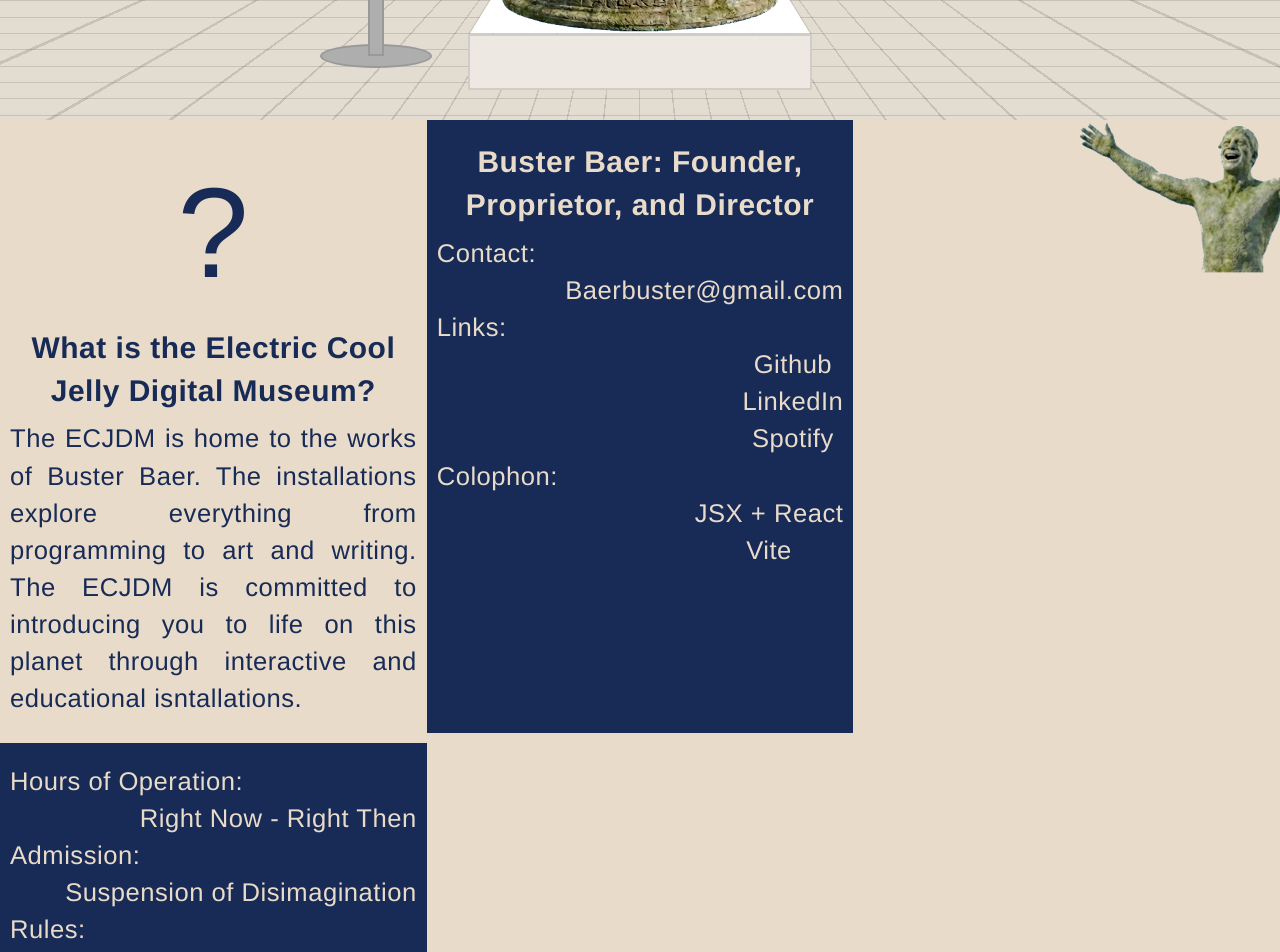
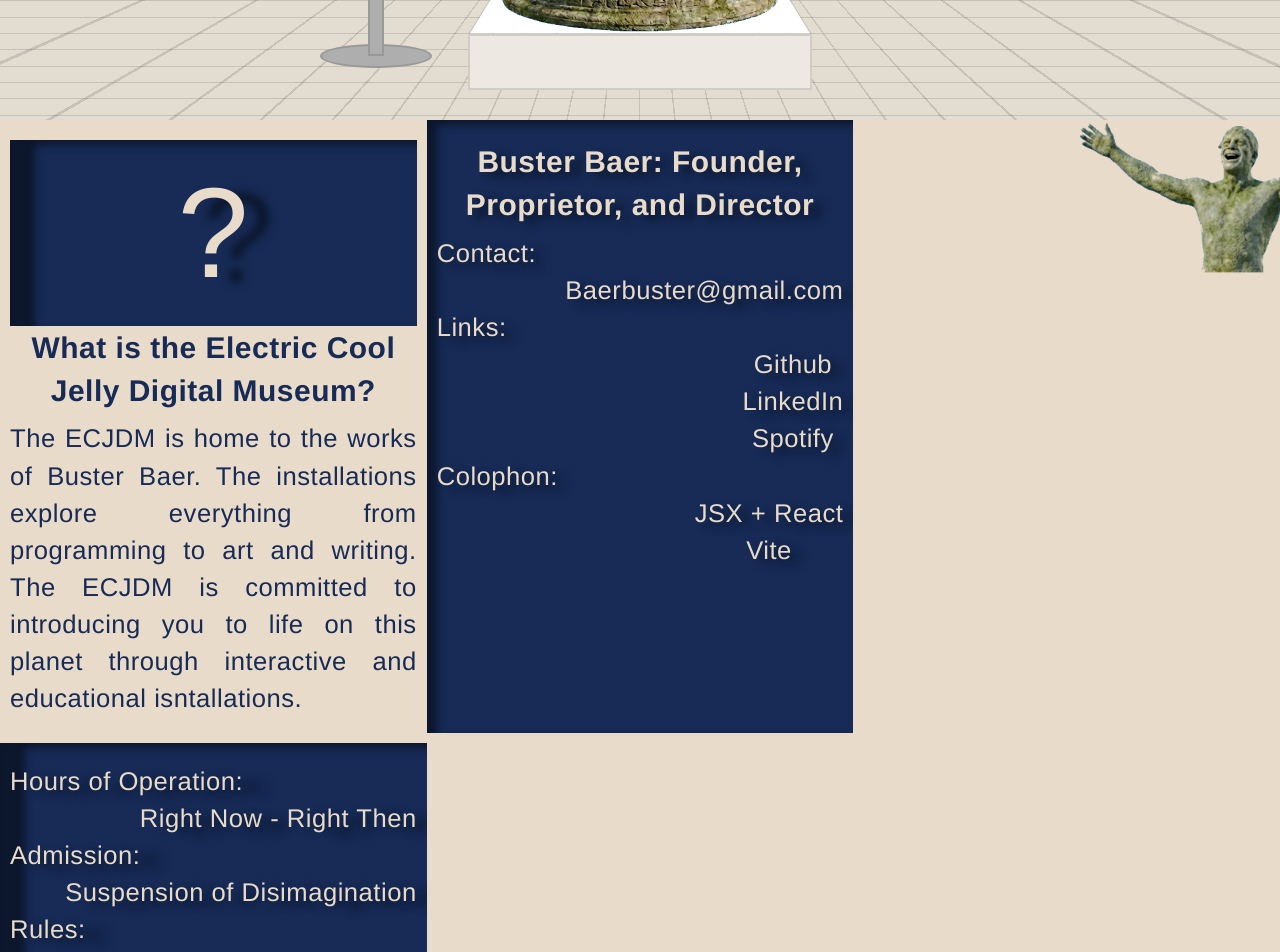
Before and after one commit to baerbuster/busterbaer.com, a React (Vite) app: page / in a window 1280 px wide. Shown: the part 680-1632 px from the top of the page. Built offline with nearby package versions, Linux system fonts and the light colour scheme.

Commit message:
Added box shadows and link

```diff
--- a/src/App.css
+++ b/src/App.css
@@ -304,12 +304,19 @@
 
 .App-footer-question {
   font-size: 10svw;
+  color: #e9dbc9;
+  background-color: #172b56;
+  text-shadow: 25px 5px 8px #0c162c;
+  box-shadow: 25px 5px 8px #0c162c inset;
 }
 
 .App-footer-col-1-mid {
   background-color: #172b56;
   color: #e9dbc9;
   padding: 20px 10px 40px;
+  background-color: #172b56;
+  text-shadow: 25px 5px 8px #0c162c;
+  box-shadow: 25px 5px 8px #0c162c inset;
 }
 
 .App-footer-family {
@@ -328,6 +335,9 @@
   color: #e9dbc9;
   padding: 20px 10px 0;
   flex: 1;
+  background-color: #172b56;
+  text-shadow: 10px 5px 8px #0c162c;
+  box-shadow: 10px 5px 8px #0c162c inset;
 }
 
 .App-footer-col-2-bottom {
@@ -486,3 +496,9 @@
 .hide {
   display: none;
 }
+
+a, a:link, a:visited, a:hover, a:active {
+    color: inherit;            /* Prevents blue/purple/red color changes */
+    text-decoration: inherit;   /* Prevents automatic underlining */
+    cursor: pointer;           /* Keeps the standard hand pointer icon */
+}
--- a/src/App.jsx
+++ b/src/App.jsx
@@ -158,8 +158,11 @@ function App() {
               <div className="App-nav-arrow">{'\u2192'}</div>
             </li>
             <li>
-              Resume <br />
-              <div className="App-nav-arrow">{'\u2192'}</div>
+              <a href="https://en.wikipedia.org/wiki/R%C3%A9sum%C3%A9">
+                Resume
+                <br />
+                <div className="App-nav-arrow">{'\u2192'}</div>
+              </a>
             </li>
           </ul>
         </nav>
```
